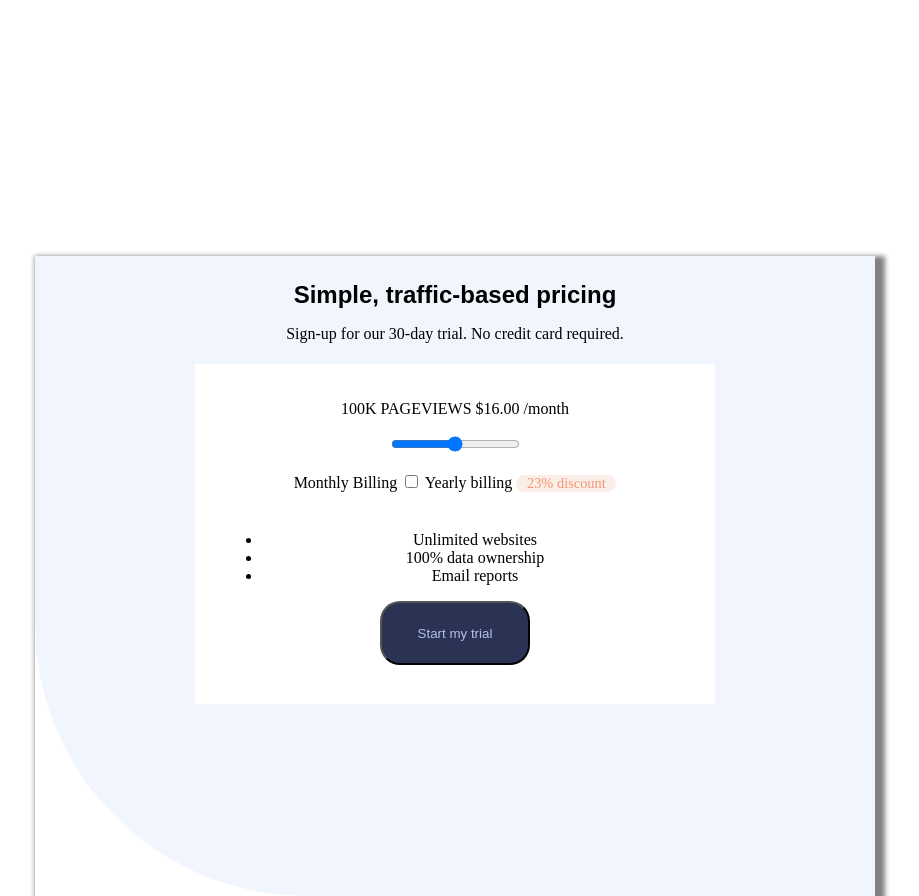
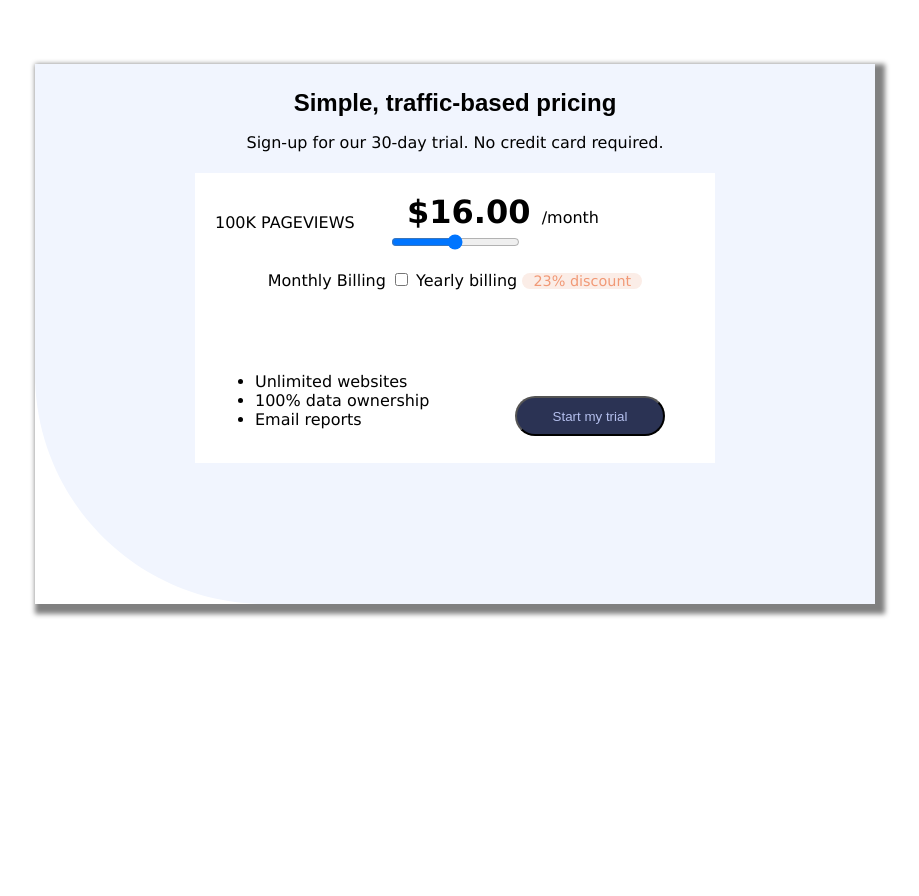
Before and after one commit to Aalok-55/pricing-component, a plain HTML site: page index.html in a window 1280 px wide. Shown: the whole page, without its empty margins (185-1104 px from the left). After the commit the page ends 800 px from the top, so only its background shows below. Drawn offline with Linux system fonts and the light colour scheme.

Commit message:
fourth change

```diff
--- a/index.html
+++ b/index.html
@@ -13,15 +13,18 @@
         <p>Sign-up for our 30-day trial. No credit card required.</p>
       </header>
       <section>
-        <p>
-          <span>100K PAGEVIEWS</span><span id="perMonth"> $16.00 </span
-          ><span> /month</span>
-        </p>
+        <div class="pageviews">
+          <span>100K PAGEVIEWS</span>
+          <span>
+            <span id="perMonth">$16.00 </span>
+            <span>/month</span>
+          </span>
+        </div>
         <label>
           <input type="range" min="0" max="4" step="1" id="slider" />
           <p class="billing">
-            <span
-              >Monthly Billing
+            <span>
+              Monthly Billing
               <input type="checkbox" />
               Yearly billing
             </span>
@@ -36,7 +39,7 @@
               <li>Email reports</li>
             </ul>
           </span>
-          <span>
+          <span class="button">
             <input type="submit" value="Start my trial" />
           </span>
         </div>
--- a/styles.css
+++ b/styles.css
@@ -1,17 +1,17 @@
 body {
-  height: 200px;
   background-color: #fffff;
   box-sizing: border-box;
+  font-family: verdana;
 }
 
 main {
   padding: auto;
   width: 800px;
-  height: 600px;
+  height: 500px;
   background-image: url("images/bg-pattern.svg");
   background-repeat: no-repeat;
   background-size: cover;
-  margin: 20vw auto;
+  margin: 5vw auto;
   padding: 20px;
   text-align: center;
   box-shadow: 5px 5px 5px 5px grey;
@@ -33,15 +33,22 @@ section {
   text-align: center;
   padding: 20px;
 }
-billing {
-  text-align: ;
-  justify-content: ;
+.pageviews > span:first-of-type {
+  padding: 20px 0 0 0;
 }
+#perMonth {
+  font-size: 2rem;
+  font-weight: bold;
+}
+
 .additional_info {
-  padding: 7px;
+  padding: 50px 0 0 0;
+  width: 450px;
+}
+input[type="range"] {
 }
 input[type="submit"] {
-  height: 5vw;
+  height: 40px;
   border-radius: 20px;
   width: 150px;
   background-color: rgb(43, 51, 84);
@@ -53,6 +60,17 @@ input[type="submit"] {
   color: rgb(241, 153, 118);
   background-color: rgb(251, 237, 231);
   border-radius: 50px;
-  width: 100px;
+  width: 120px;
   font-size: 0.9rem;
 }
+div {
+  display: flex;
+  justify-content: space-between;
+  width: 80%;
+}
+ul {
+  text-align: left;
+}
+.button {
+  padding-top: 40px;
+}
```
